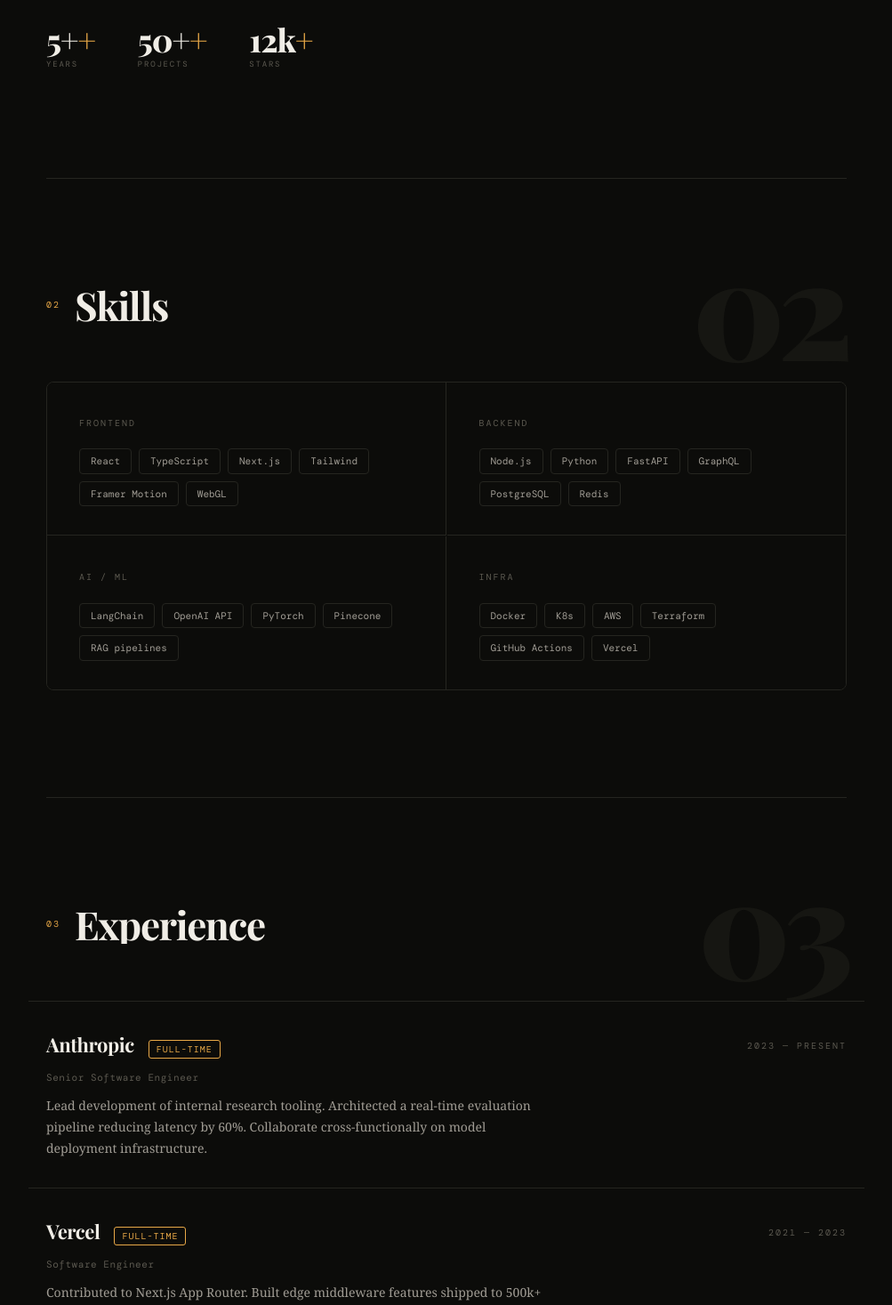
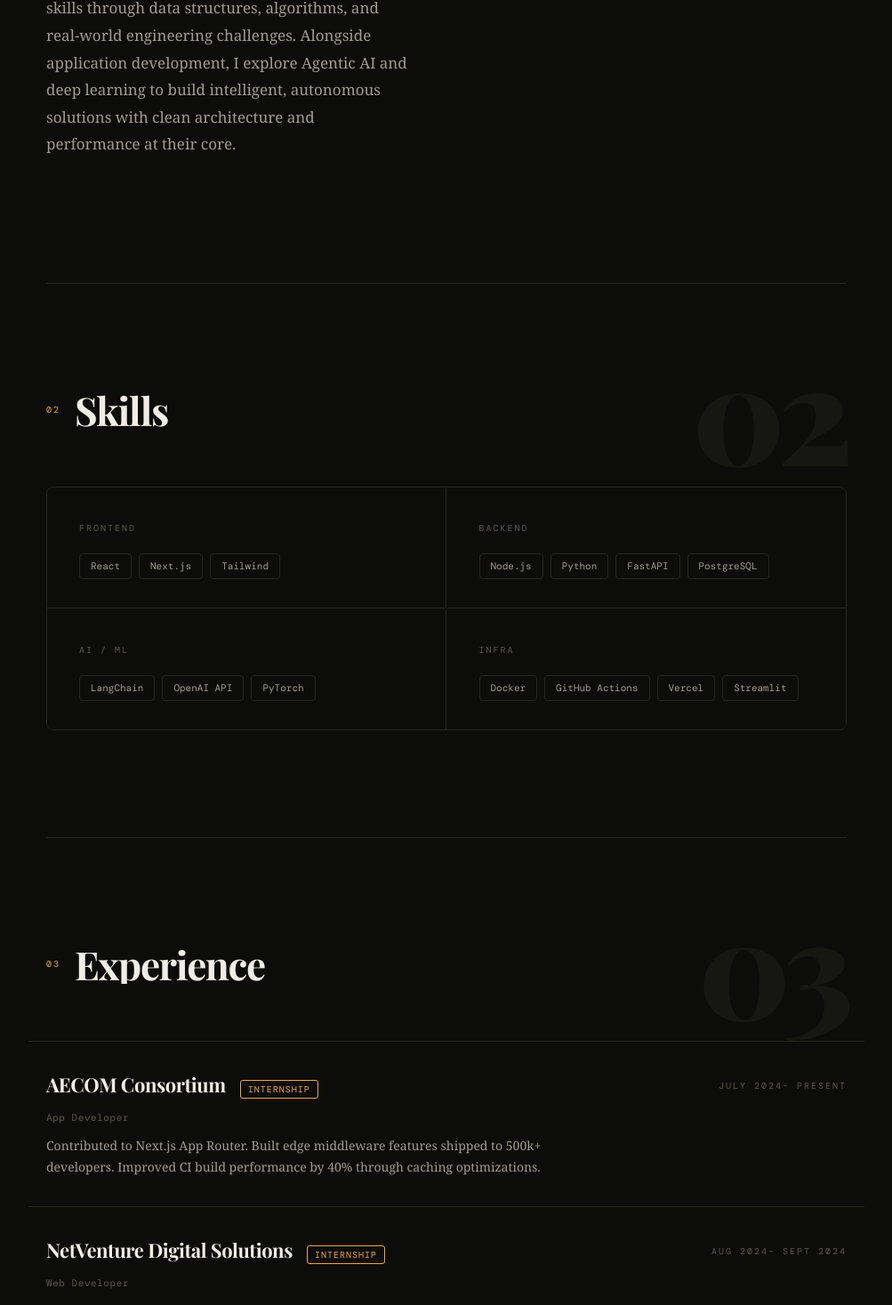
Before and after one commit to EvanBinu/Porfolio-Website-Modern, a React (Vite) app: page / in a window 1280 px wide. Shown: the part 1330-2797 px from the top of the page at 89% size, without its empty margins (248-1251 px from the left). Built offline with nearby package versions, Linux system fonts and the light colour scheme; a web font is replaced by a local one.

Commit message:
Entering Data

```diff
--- a/src/components/sections/About.jsx
+++ b/src/components/sections/About.jsx
@@ -12,7 +12,7 @@
               <p style={{ fontSize: 17, lineHeight: 1.8, color: i === 0 ? "var(--fg)" : "var(--fg-secondary)", marginBottom: 20 }}>{p}</p>
             </FadeIn>
           ))}
-          <FadeIn delay={0.3}>
+          {/* <FadeIn delay={0.3}>
             <div style={{ marginTop: 32, display: "flex", gap: 48 }}>
               {[["5+", "Years"], ["50+", "Projects"], ["12k", "Stars"]].map(([n, l]) => (
                 <div key={l}>
@@ -21,7 +21,7 @@
                 </div>
               ))}
             </div>
-          </FadeIn>
+          </FadeIn> */}
         </div>
 
         {/* Right col: compact info */}
--- a/src/components/sections/Education.jsx
+++ b/src/components/sections/Education.jsx
@@ -16,8 +16,8 @@
             <Label>{edu.period}</Label>
             <div style={{ marginTop: 20, display: "flex", gap: 24 }}>
               <div>
-                <div style={{ fontFamily: "var(--font-display)", fontSize: 28, fontWeight: 800, letterSpacing: "-0.03em" }}>{edu.gpa}</div>
-                <Label>GPA</Label>
+                <div style={{ fontFamily: "var(--font-display)", fontSize: 28, fontWeight: 800, letterSpacing: "-0.03em" }}>{edu.cgpa}</div>
+                <Label>CGPA</Label>
               </div>
             </div>
           </div>
--- a/src/data/portfolio.js
+++ b/src/data/portfolio.js
@@ -1,53 +1,51 @@
 export const ME = {
   name: "Evan Binu Chirayath",
   initials: "EB",
-  role: "Full‑Stack Engineer",
+  role: "Software Engineer",
   subRole: "& AI Systems Builder",
-  location: "San Francisco, CA",
+  location: "Chalakudy, India",
   available: true,
   email: "evanbinu17@gmail.com",
   github: "github.com/EvanBinu",
   linkedin: "linkedin.com/in/EvanBinu17",
-  tagline: "I build the systems that power products people love — from the database to the pixel.",
-  about: [
-    "I'm an engineer who works across the full stack, with a particular focus on AI-powered infrastructure and developer tooling. I've spent the last 5 years shipping at companies where speed and quality both matter.",
-    "I care deeply about code that's readable, interfaces that feel inevitable, and systems that scale without drama. Currently at Anthropic working on internal tooling for researchers.",
-  ],
+  tagline: "I build scalable, intelligent systems — solving complex problems from the infrastructure layer to the user interface.",
+
+    about: [
+    "I'm a full-stack engineer with a strong foundation in cloud computing, containerized systems, and AI-driven applications. My work spans React and Flutter frontends, Flask-based backends, and modern DevOps workflows using Docker and cloud platforms — always grounded in strong problem-solving fundamentals.",
+
+    "I focus on designing reliable, scalable systems while actively sharpening my problem-solving skills through data structures, algorithms, and real-world engineering challenges. Alongside application development, I explore Agentic AI and deep learning to build intelligent, autonomous solutions with clean architecture and performance at their core.",
+    ]
+,
   skills: [
-    { cat: "Frontend", list: ["React", "TypeScript", "Next.js", "Tailwind", "Framer Motion", "WebGL"] },
-    { cat: "Backend", list: ["Node.js", "Python", "FastAPI", "GraphQL", "PostgreSQL", "Redis"] },
-    { cat: "AI / ML", list: ["LangChain", "OpenAI API", "PyTorch", "Pinecone", "RAG pipelines"] },
-    { cat: "Infra", list: ["Docker", "K8s", "AWS", "Terraform", "GitHub Actions", "Vercel"] },
+    { cat: "Frontend", list: ["React", "Next.js", "Tailwind"] },
+    { cat: "Backend", list: ["Node.js", "Python", "FastAPI", "PostgreSQL"] },
+    { cat: "AI / ML", list: ["LangChain", "OpenAI API", "PyTorch"] },
+    { cat: "Infra", list: ["Docker", "GitHub Actions", "Vercel","Streamlit"] },
   ],
   experience: [
     {
-      company: "Anthropic",
-      role: "Senior Software Engineer",
-      period: "2023 — Present",
-      type: "Full-time",
-      desc: "Lead development of internal research tooling. Architected a real-time evaluation pipeline reducing latency by 60%. Collaborate cross-functionally on model deployment infrastructure.",
-    },
-    {
-      company: "Vercel",
-      role: "Software Engineer",
-      period: "2021 — 2023",
-      type: "Full-time",
+      company: "AECOM Consortium",
+      role: "App Developer",
+      period: "July 2024– Present",
+      type: "Internship",
       desc: "Contributed to Next.js App Router. Built edge middleware features shipped to 500k+ developers. Improved CI build performance by 40% through caching optimizations.",
     },
     {
-      company: "Stripe",
-      role: "Frontend Engineer",
-      period: "2019 — 2021",
-      type: "Full-time",
-      desc: "Rebuilt the Stripe Dashboard core UI with React and TypeScript. Created a design system used across 15 product teams. Reduced page load by 35% via code splitting.",
+      company: "NetVenture Digital Solutions",
+      role: "Web Developer",
+      period: "Aug 2024– Sept 2024",
+      type: "Internship",
+      desc: "Designed no-code websites and managed client requirements to deliver tailored solutions. Strengthened skills in communication, project coordination, and digital solution design.",
     },
+
     {
-      company: "Freelance",
-      role: "Independent Consultant",
-      period: "2017 — 2019",
-      type: "Contract",
-      desc: "Delivered full-stack web applications for 12+ startups. Specialized in rapid prototyping and MVP development for Y Combinator-backed companies.",
+      company: "ICM Computers",
+      role: "Assistant Technician",
+      period: "May 2023– June 2023",
+      type: "Apprenticeship",
+      desc: "Diagnosed and repaired corrupted systems, faulty drives, and hardware components.  Installed and configured new computers and peripheral devices for clients.",
     },
+
   ],
   projects: [
     {
@@ -103,13 +101,13 @@
     { icon: "04", title: "4.2k GitHub Stars", body: "Open source project reached 4.2k stars in 90 days. Featured on GitHub Trending." },
   ],
   education: {
-    school: "Massachusetts Institute of Technology",
-    short: "MIT",
-    degree: "B.S. Computer Science & Artificial Intelligence",
-    period: "2015 — 2019",
-    gpa: "3.9 / 4.0",
-    thesis: "Efficient Attention Mechanisms in Sparse Transformers",
-    honors: ["Dean's List (all semesters)", "ACM ICPC Regional Finalist", "Grace Hopper Scholar"],
+    school: "Amrita Vishwa Vidyapeetham",
+    short: "AVV",
+    degree: "B.Tech. Computer Science and Engineering",
+    period: "2023 — 2027",
+    cgpa: "9.48 / 10.0",
+    thesis: "",
+    honors: [""],
   },
 };
 
```
